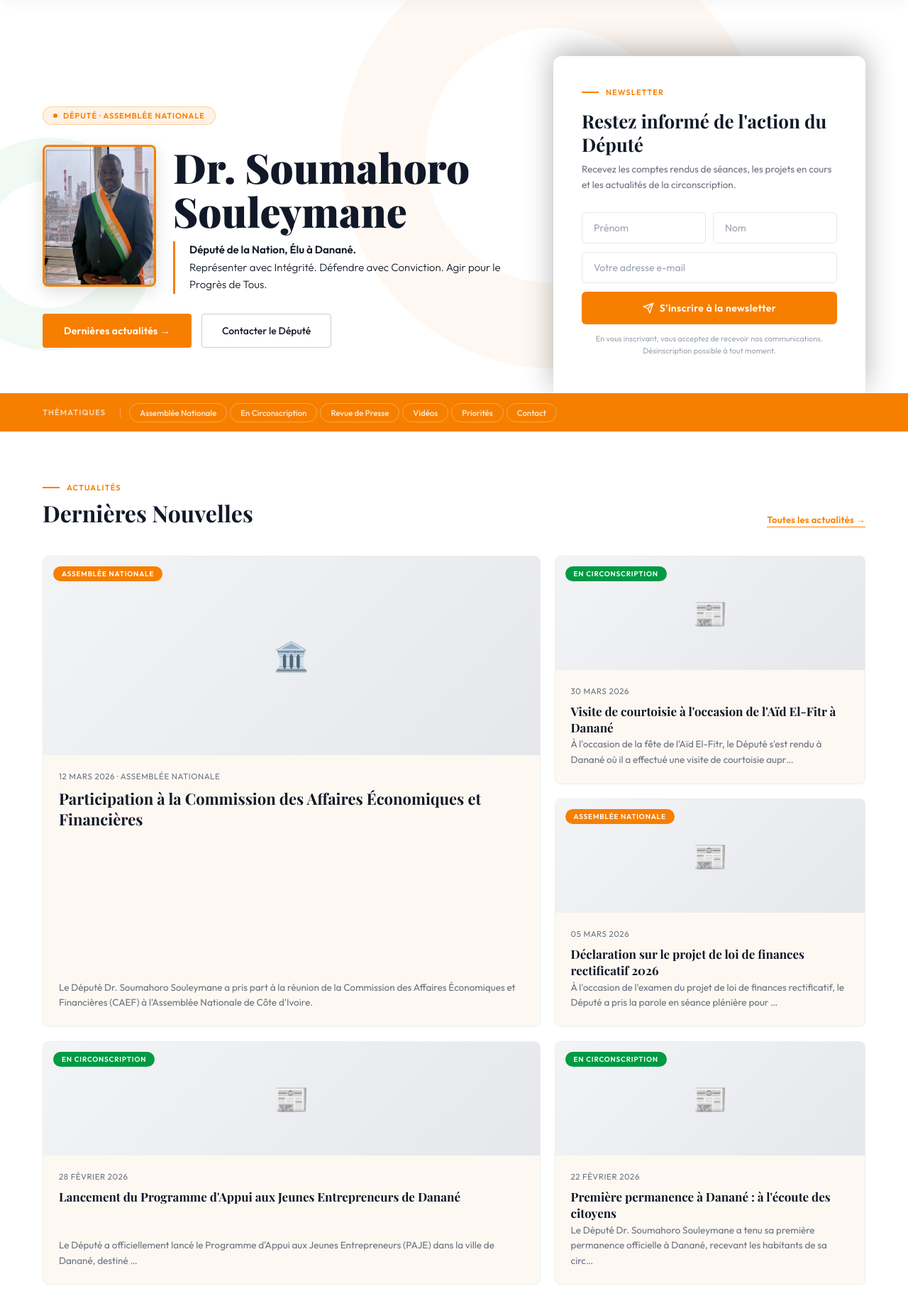
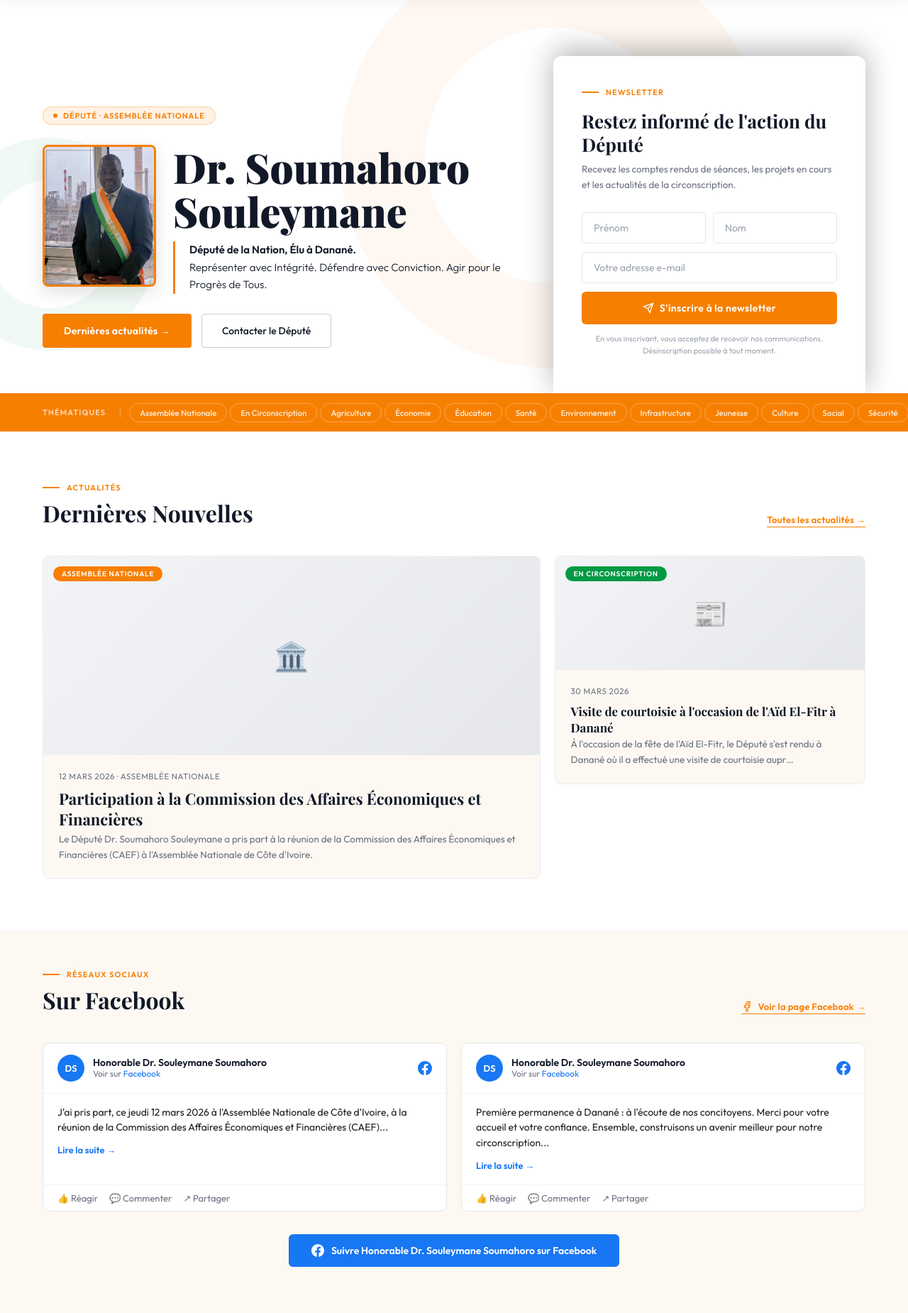
Before and after one commit to MEMOUE/websit_ss, a Django app: page / in a window 1280 px wide. Shown: the part 113-1963 px from the top of the page at 71% size. Run offline with Django 5.2, Linux system fonts and the light colour scheme; data comes from the database, SQL or seed files in the repository; both versions use the stored data as it was after the commit; some web fonts are replaced.

Commit message:
fix: mise a jour

```diff
--- a/templates/index.html
+++ b/templates/index.html
@@ -169,12 +169,18 @@
 <div class="themes">
   <div class="themes-label">Thématiques</div>
   <div class="themes-list">
-    <a href="{% url 'website:actualites' %}?categorie=assemblee"  class="theme-tag">Assemblée Nationale</a>
+    <a href="{% url 'website:actualites' %}?categorie=assemblee"       class="theme-tag">Assemblée Nationale</a>
     <a href="{% url 'website:actualites' %}?categorie=circonscription" class="theme-tag">En Circonscription</a>
-    <a href="{% url 'website:actualites' %}?categorie=presse"    class="theme-tag">Revue de Presse</a>
-    <a href="{% url 'website:actualites' %}?categorie=video"     class="theme-tag">Vidéos</a>
-    <a href="#engagements" class="theme-tag">Priorités</a>
-    <a href="{% url 'website:contact' %}" class="theme-tag">Contact</a>
+    <a href="{% url 'website:actualites' %}?categorie=agriculture"     class="theme-tag">Agriculture</a>
+    <a href="{% url 'website:actualites' %}?categorie=economie"        class="theme-tag">Économie</a>
+    <a href="{% url 'website:actualites' %}?categorie=education"       class="theme-tag">Éducation</a>
+    <a href="{% url 'website:actualites' %}?categorie=sante"           class="theme-tag">Santé</a>
+    <a href="{% url 'website:actualites' %}?categorie=environnement"   class="theme-tag">Environnement</a>
+    <a href="{% url 'website:actualites' %}?categorie=infrastructure"  class="theme-tag">Infrastructure</a>
+    <a href="{% url 'website:actualites' %}?categorie=jeunesse"        class="theme-tag">Jeunesse</a>
+    <a href="{% url 'website:actualites' %}?categorie=culture"         class="theme-tag">Culture</a>
+    <a href="{% url 'website:actualites' %}?categorie=social"          class="theme-tag">Social</a>
+    <a href="{% url 'website:actualites' %}?categorie=securite"        class="theme-tag">Sécurité</a>
   </div>
 </div>
 
--- a/website/models.py
+++ b/website/models.py
@@ -8,10 +8,20 @@ class Actualite(models.Model):
     """Article d'actualité du député."""
 
     CATEGORIE_CHOICES = [
-        ('assemblee',      'Assemblée Nationale'),
-        ('circonscription','En Circonscription'),
-        ('presse',         'Revue de Presse'),
-        ('video',          'Vidéo'),
+        ('assemblee', 'Assemblée Nationale'),
+        ('circonscription', 'En Circonscription'),
+        ('agriculture', 'Agriculture'),
+        ('economie', 'Économie'),
+        ('education', 'Éducation'),
+        ('sante', 'Santé'),
+        ('environnement', 'Environnement'),
+        ('infrastructure', 'Infrastructure'),
+        ('jeunesse', 'Jeunesse'),
+        ('culture', 'Culture'),
+        ('social', 'Social'),
+        ('securite', 'Sécurité'),
+        ('presse', 'Revue de Presse'),
+        ('video', 'Vidéo'),
     ]
 
     titre       = models.CharField(max_length=255, verbose_name="Titre")
--- a/website/views.py
+++ b/website/views.py
@@ -22,7 +22,7 @@ def index(request):
     actualites_recentes = Actualite.objects.filter(publie=True)
     if en_vedette:
         actualites_recentes = actualites_recentes.exclude(pk=en_vedette.pk)
-    actualites_recentes = actualites_recentes[:4]
+    actualites_recentes = actualites_recentes[:1]
 
     # Formulaire newsletter
     nl_form = NewsletterForm()
```
Also changed, not shown: db.sqlite3, website/migrations/0002_alter_actualite_categorie.py (added).
